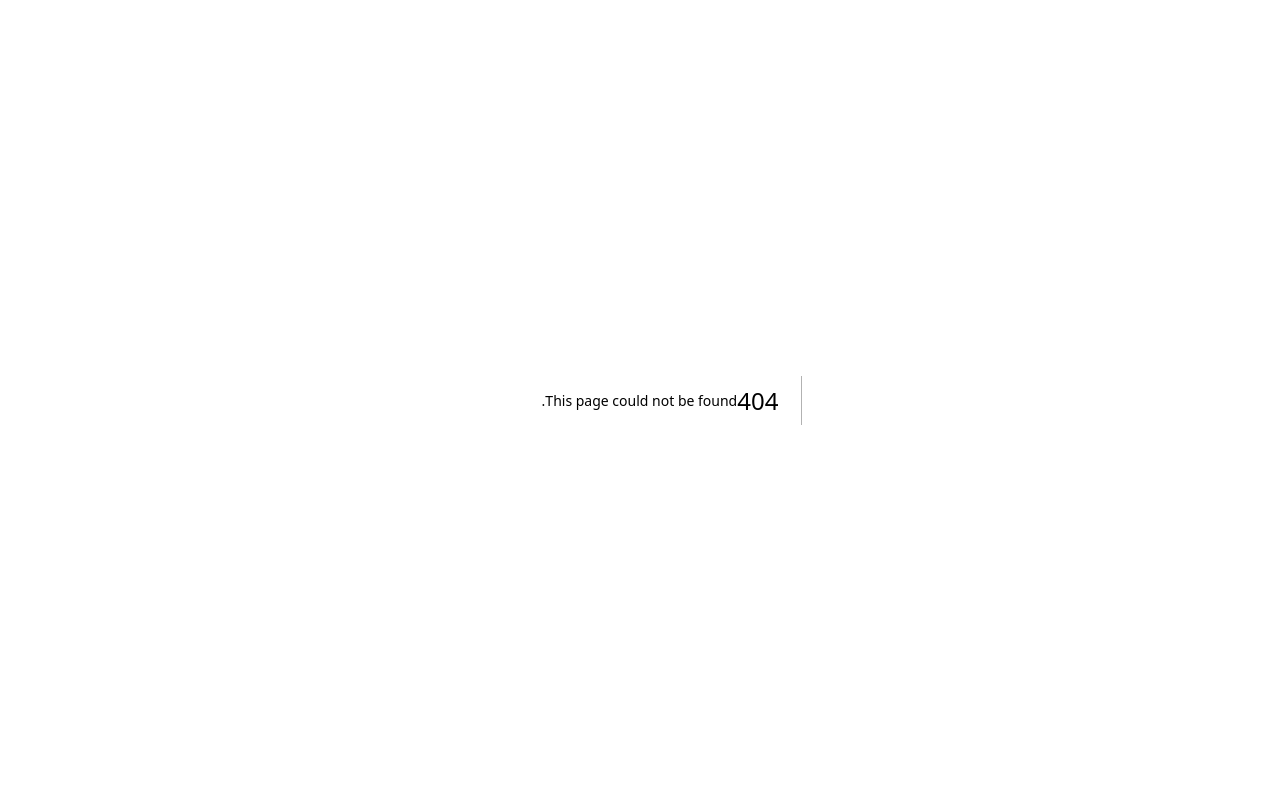
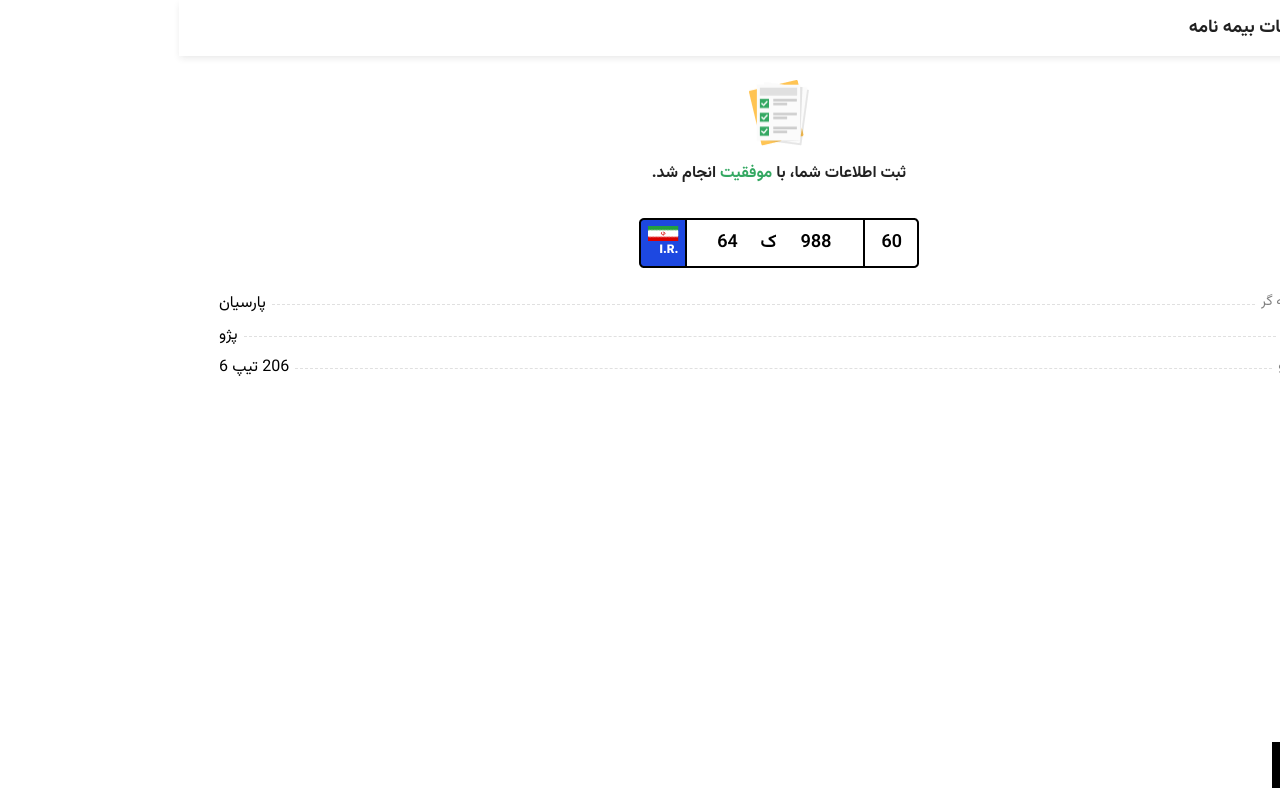
Before and after one commit to javadkh76/bimeh, a Next.js app: page /receipt in a window 1280 px wide. Before the commit this address had no page. Built offline with nearby package versions, Linux system fonts and the light colour scheme; what @mui/material-nextjs would draw is missing.

Commit message:
Implement receipt page

```diff
--- /dev/null
+++ b/src/app/receipt/page.tsx
@@ -0,0 +1,5 @@
+import Receipt from '@/containers/receipt/Receipt';
+
+export default function ReceiptPage() {
+  return <Receipt />;
+}
--- a/src/containers/home/car-info/CarInfo.tsx
+++ b/src/components/car-info/CarInfo.tsx
@@ -1,13 +1,15 @@
-import Header from '@/components/header/Header';
 import Stack from '@mui/material/Stack';
 import Image from 'next/image';
-import InfoItem from '@/containers/home/car-info/InfoItem';
 import carPlate from './assets/car_plate.png';
+import InfoItem from '@/components/car-info/InfoItem';
+import { SxProps } from '@mui/system';
 
-const CarInfo = () => {
+type CarInfoProps = {
+  sx?: SxProps;
+};
+const CarInfo = ({ sx }: CarInfoProps) => {
   return (
-    <Stack gap={3} alignItems="center" sx={{ mb: 4 }}>
-      <Header text="مشخصات بیمه نامه" />
+    <Stack gap={3} alignItems="center" sx={sx}>
       <Image src={carPlate} width={280} height={50} alt="car plate" />
       <Stack width={1} gap={1} sx={{ px: '40px', fontSize: 14, color: '#808080' }}>
         <InfoItem title="شرکت بیمه گر" description="پارسیان" />
--- a/src/containers/home/Home.tsx
+++ b/src/containers/home/Home.tsx
@@ -1,11 +1,11 @@
 import Container from '@mui/material/Container';
-import CarInfo from './car-info/CarInfo';
+import CarInfoSection from '@/containers/home/car-info-section/CarInfoSection';
 import CarOwnerInfo from './car-owner-info/CarOwnerInfo';
 
 const Home = () => {
   return (
     <Container disableGutters>
-      <CarInfo />
+      <CarInfoSection />
       <CarOwnerInfo />
     </Container>
   );
--- /dev/null
+++ b/src/containers/receipt/Receipt.tsx
@@ -0,0 +1,33 @@
+'use client';
+import Container from '@mui/material/Container';
+import Header from '@/components/header/Header';
+import Stack from '@mui/material/Stack';
+import Image from 'next/image';
+import Typography from '@mui/material/Typography';
+import CarInfo from '@/components/car-info/CarInfo';
+import Button from '@mui/material/Button';
+import { useRouter } from 'next/navigation';
+
+const Receipt = () => {
+  const router = useRouter();
+  return (
+    <Container sx={{ height: '100dvh', display: 'flex', flexDirection: 'column' }} disableGutters>
+      <Header text="مشخصات بیمه نامه" sx={{ mb: 3 }} />
+      <Stack sx={{ alignItems: 'center', mb: 4 }} gap={2}>
+        <Image src="/images/validation_form.png" width={60} height={66} alt="validation form" />
+        <Typography sx={{ fontSize: 16, fontWeight: 500 }}>
+          ثبت اطلاعات شما، با <span style={{ color: '#34A862' }}>موفقیت</span> انجام شد.
+        </Typography>
+      </Stack>
+      <CarInfo sx={{ flex: 1 }} />
+      <Button
+        variant="contained"
+        sx={{ maxWidth: 140, mb: 1.5, mr: 1.5, ml: 'auto' }}
+        onClick={() => router.replace('/')}
+      >
+        بازگشت
+      </Button>
+    </Container>
+  );
+};
+export default Receipt;
```
Also changed, not shown: src/containers/home/car-info-section/CarInfoSection.tsx (added, +13 -0 lines), public/images/validation_form.png (added), src/components/car-info/InfoItem.tsx (renamed from src/containers/home/car-info/InfoItem.tsx), src/components/car-info/assets/car_plate.png (renamed from src/containers/home/car-info/assets/car_plate.png).
